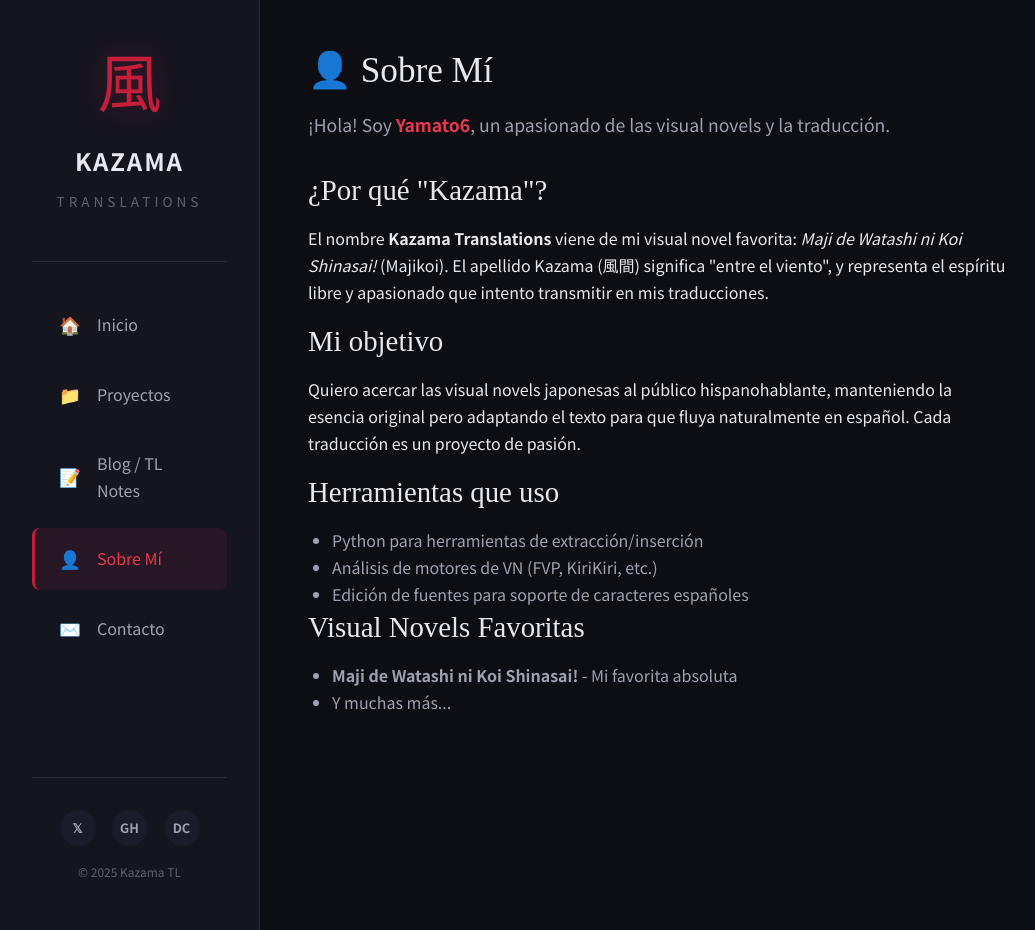
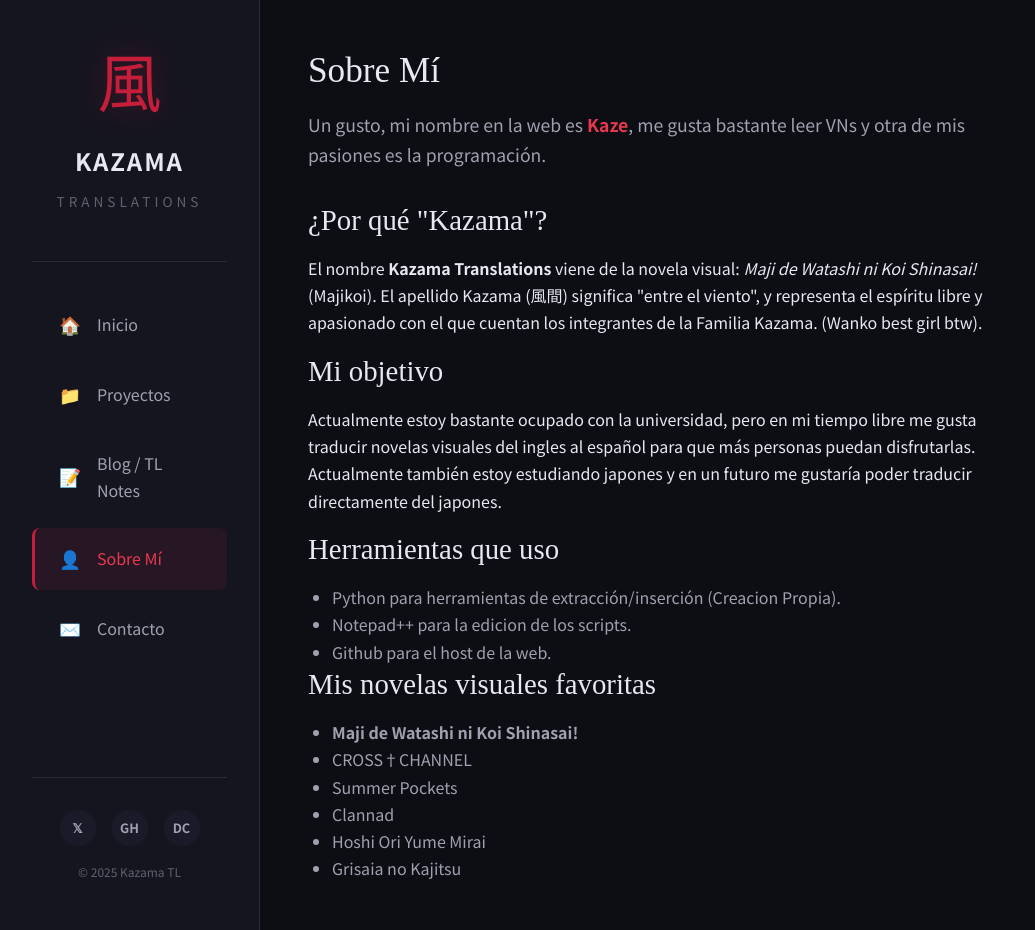
Before and after one commit to Yamato6/yamato6.github.io, a Jekyll site: the page built from sobre-mi.md, in a window 1280 px wide and 930 px high. Shown: the whole window, without its empty margins (0-1035 px from the left). Built offline with Jekyll 4.4.1, drawn with Linux system fonts in a browser that asks for light colours; some web fonts are replaced.

Commit message:
Descriptions updated

```diff
--- a/proyectos.html
+++ b/proyectos.html
@@ -3,7 +3,7 @@ layout: default
 title: Proyectos
 ---
 
-<h1>📁 Proyectos</h1>
+<h1> Proyectos</h1>
 <p style="color: var(--text-secondary); margin-bottom: var(--spacing-xl);">
     Todos los proyectos de traducción, completados y en progreso.
 </p>
--- a/sobre-mi.md
+++ b/sobre-mi.md
@@ -4,38 +4,42 @@ title: Sobre Mí
 ---
 
 <div class="about-content">
-    <h1>👤 Sobre Mí</h1>
+    <h1> Sobre Mí</h1>
 
     <p style="font-size: 1.1rem; color: var(--text-secondary); margin-bottom: var(--spacing-lg);">
-        ¡Hola! Soy <strong style="color: var(--accent-red-light);">Yamato6</strong>,
-        un apasionado de las visual novels y la traducción.
+        Un gusto, mi nombre en la web es <strong style="color: var(--accent-red-light);">Kaze</strong>,
+        me gusta bastante leer VNs y otra de mis pasiones es la programación.
     </p>
 
     <h2>¿Por qué "Kazama"?</h2>
     <p>
-        El nombre <strong>Kazama Translations</strong> viene de mi visual novel favorita:
+        El nombre <strong>Kazama Translations</strong> viene de la novela visual:
         <em>Maji de Watashi ni Koi Shinasai!</em> (Majikoi). El apellido Kazama (風間)
-        significa "entre el viento", y representa el espíritu libre y apasionado que
-        intento transmitir en mis traducciones.
+        significa "entre el viento", y representa el espíritu libre y apasionado con el que cuentan
+        los integrantes de la Familia Kazama. (Wanko best girl btw).
     </p>
 
     <h2>Mi objetivo</h2>
     <p>
-        Quiero acercar las visual novels japonesas al público hispanohablante,
-        manteniendo la esencia original pero adaptando el texto para que fluya
-        naturalmente en español. Cada traducción es un proyecto de pasión.
+        Actualmente estoy bastante ocupado con la universidad, pero en mi tiempo libre me gusta traducir novelas visuales
+        del ingles al español para que más personas puedan disfrutarlas. Actualmente también estoy estudiando japones
+        y en un futuro me gustaría poder traducir directamente del japones.
     </p>
 
     <h2>Herramientas que uso</h2>
     <ul style="margin-left: var(--spacing-md); color: var(--text-secondary);">
-        <li>Python para herramientas de extracción/inserción</li>
-        <li>Análisis de motores de VN (FVP, KiriKiri, etc.)</li>
-        <li>Edición de fuentes para soporte de caracteres españoles</li>
+        <li>Python para herramientas de extracción/inserción (Creacion Propia).</li>
+        <li>Notepad++ para la edicion de los scripts.</li>
+        <li>Github para el host de la web.</li>
     </ul>
 
-    <h2>Visual Novels Favoritas</h2>
+    <h2>Mis novelas visuales favoritas</h2>
     <ul style="margin-left: var(--spacing-md); color: var(--text-secondary);">
-        <li><strong>Maji de Watashi ni Koi Shinasai!</strong> - Mi favorita absoluta</li>
-        <li>Y muchas más...</li>
+        <li><strong>Maji de Watashi ni Koi Shinasai!</strong></li>
+        <li>CROSS†CHANNEL</li>
+        <li>Summer Pockets</li>
+        <li>Clannad</li>
+        <li>Hoshi Ori Yume Mirai</li>
+        <li>Grisaia no Kajitsu</li>
     </ul>
 </div>
```
